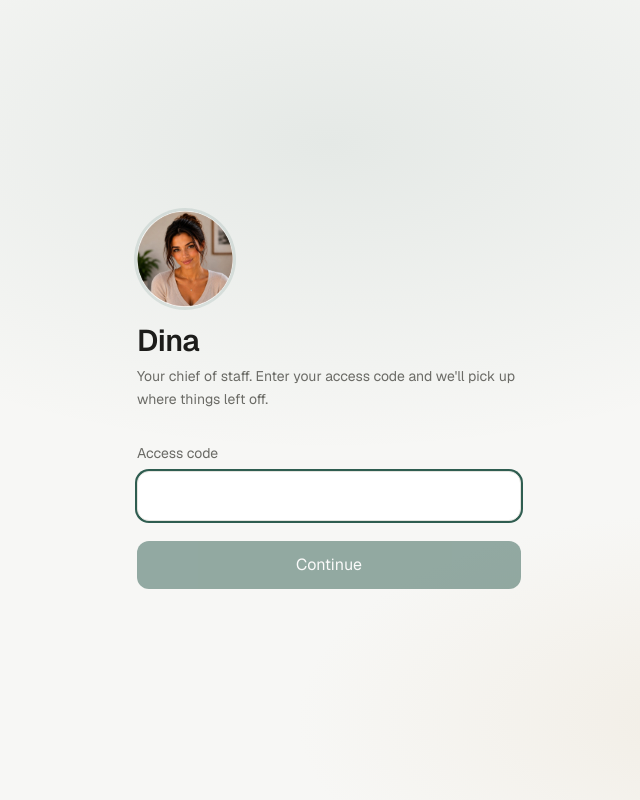
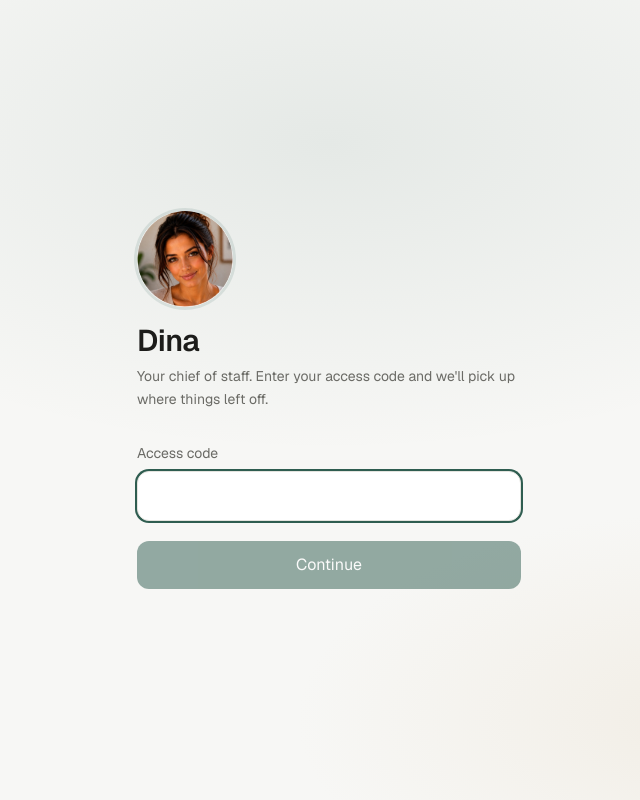
Before and after one commit to bsa717a/dina, a Next.js app: page /login in a window 1280 px wide. Shown: the whole page, without its empty margins (311-951 px from the left). Built offline with nearby package versions, Linux system fonts and the light colour scheme.

Commit message:
Update Dina avatar to a close-up face portrait.
Co-authored-by: Cursor <cursoragent@cursor.com>

```diff
--- a/components/chat/DinaAvatar.tsx
+++ b/components/chat/DinaAvatar.tsx
@@ -19,7 +19,7 @@ export function DinaAvatar({
   return (
     // eslint-disable-next-line @next/next/no-img-element -- static brand asset; matches app image usage
     <img
-      src="/dina-avatar.jpg?v=2"
+      src="/dina-avatar.jpg?v=3"
       alt={alt}
       width={size === "xl" ? 96 : size === "lg" ? 56 : size === "md" ? 36 : 28}
       height={size === "xl" ? 96 : size === "lg" ? 56 : size === "md" ? 36 : 28}
```
Also changed, not shown: public/dina-avatar.jpg.
